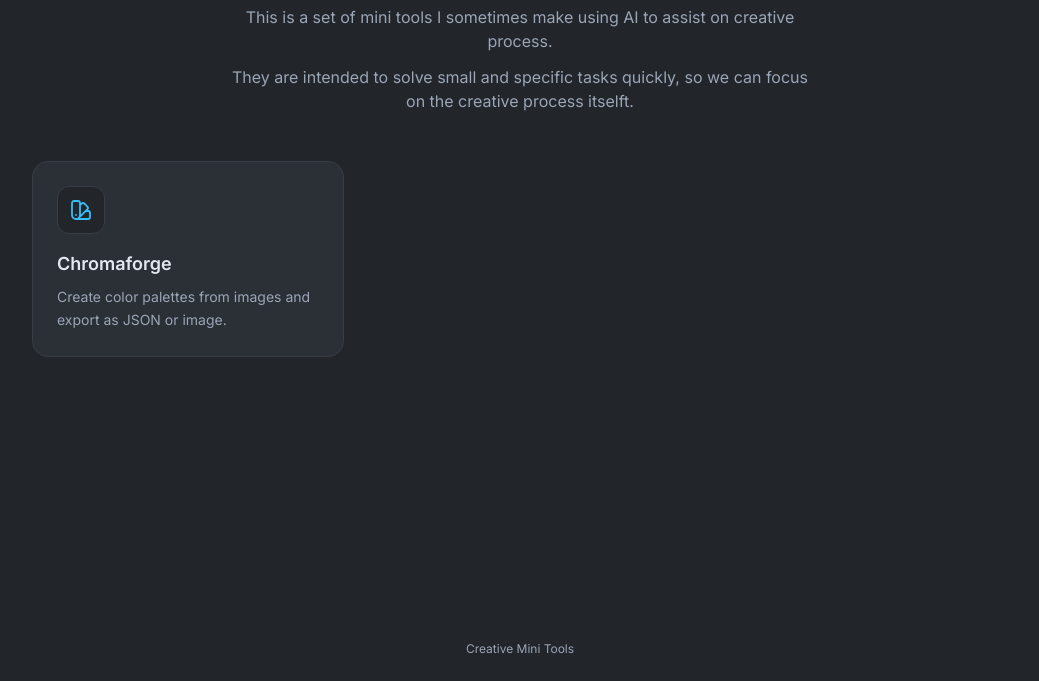
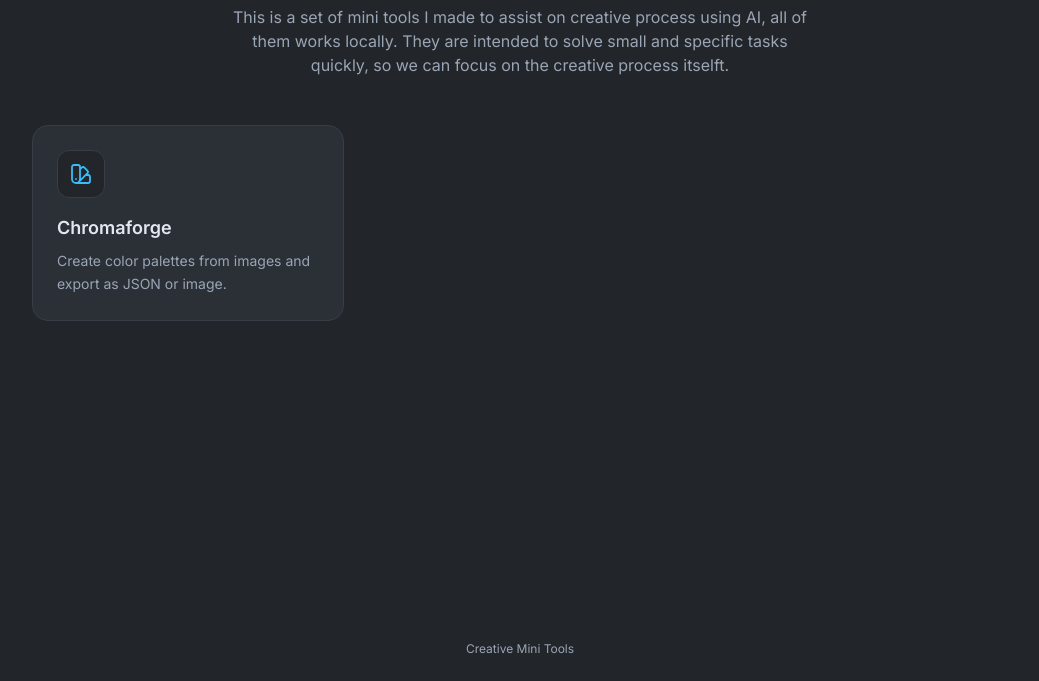
Before and after one commit to luizmiguel3d/creative-mini-tools, a plain HTML site: page index.html in a window 1280 px wide. Shown: the part 119-800 px from the top of the page, without its empty margins (120-1159 px from the left). Drawn offline with nearby package versions, Linux system fonts and the light colour scheme.

Commit message:
Update index.html

```diff
--- a/index.html
+++ b/index.html
@@ -81,9 +81,7 @@
                 Creative Mini Tools
             </h1>
             <p class="mt-3 text-sm sm:text-base text-lightMuted dark:text-darkMuted">
-                This is a set of mini tools I sometimes make using AI to assist on creative process.
-            </p>
-            <p class="mt-3 text-sm sm:text-base text-lightMuted dark:text-darkMuted">
+                This is a set of mini tools I made to assist on creative process using AI, all of them works locally.
                 They are intended to solve small and specific tasks quickly, so we can focus on the creative process
                 itselft.
             </p>
```
